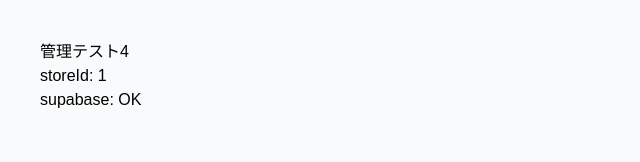
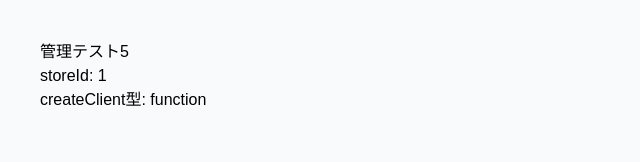
Before and after one commit to to4fu321-lab/line-wait-system-, a Next.js app: page /1/admin in a window 1280 px wide. Shown: the top 162 px of the page, without its empty margins (0-640 px from the left). Built offline with nearby package versions, Linux system fonts and the light colour scheme; no server answers.

Commit message:
test: supabase-jsのインポートのみテスト（createClient未呼び出し）

```diff
--- a/app/[storeId]/admin/page.tsx
+++ b/app/[storeId]/admin/page.tsx
@@ -1,15 +1,15 @@
 'use client'
 
 import { useParams } from 'next/navigation'
-import { supabase } from '@/lib/supabase'
+import { createClient } from '@supabase/supabase-js'
 
 export default function AdminPage() {
   const { storeId } = useParams<{ storeId: string }>()
   return (
     <div style={{ padding: 40, fontFamily: 'sans-serif' }}>
-      <h1>管理テスト4</h1>
+      <h1>管理テスト5</h1>
       <p>storeId: {storeId}</p>
-      <p>supabase: {supabase ? 'OK' : 'NG'}</p>
+      <p>createClient型: {typeof createClient}</p>
     </div>
   )
 }
```
